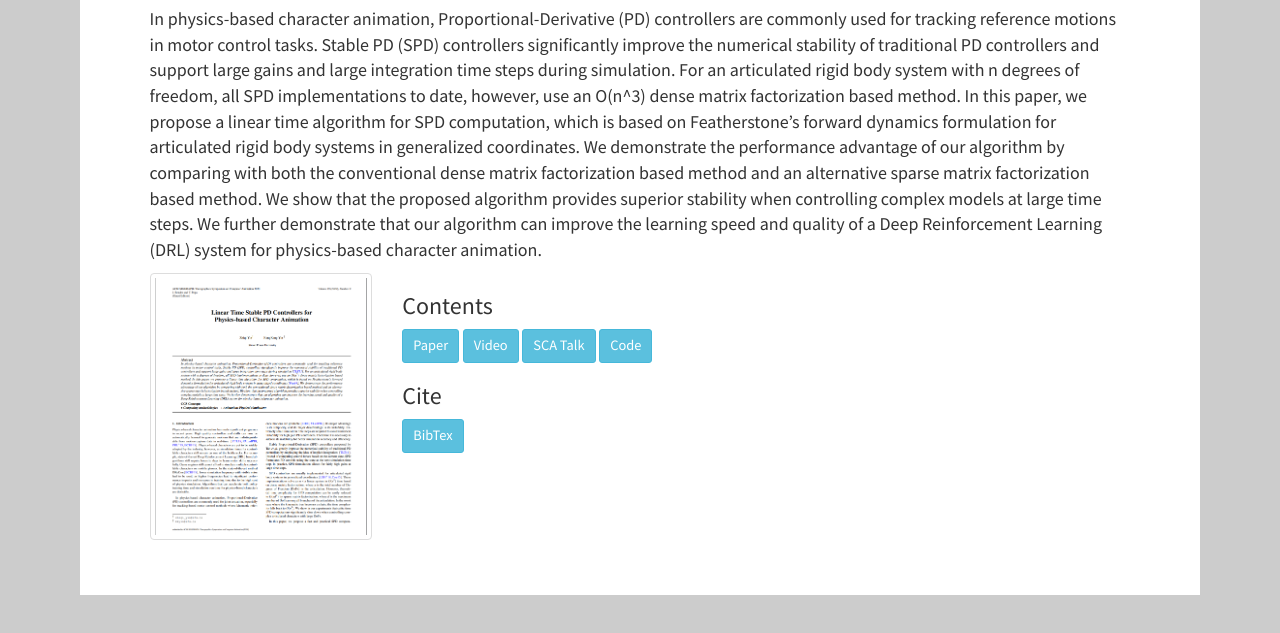
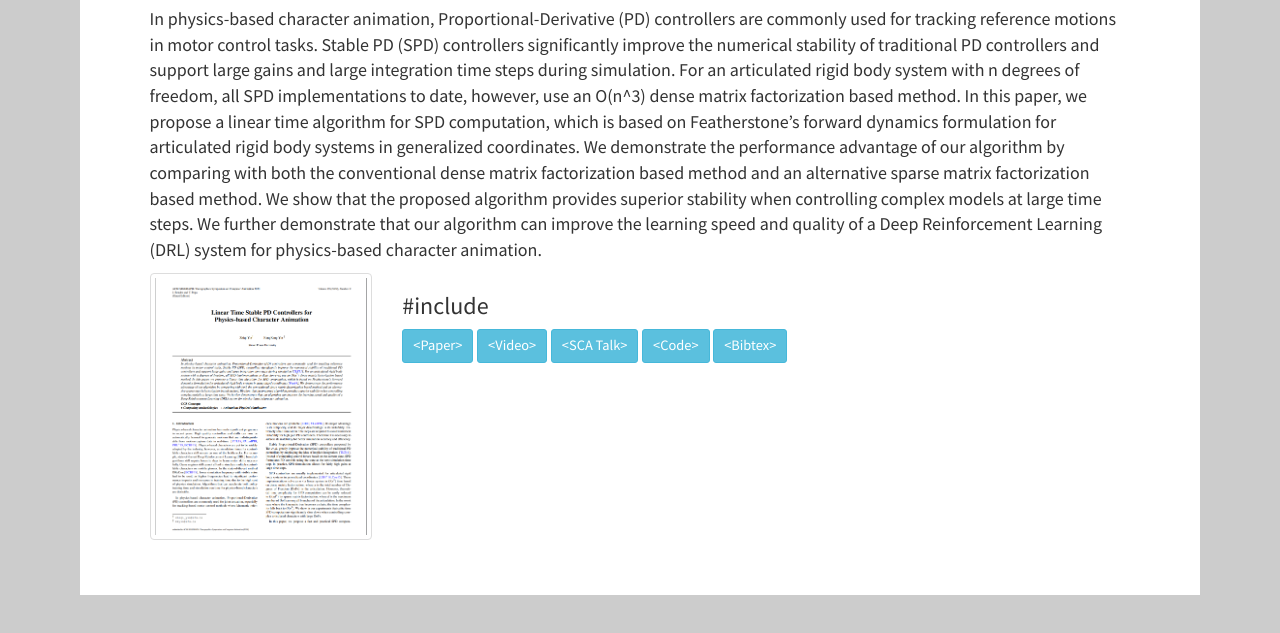
Before and after one commit to arpspoof/arpspoof.github.io, a plain HTML site: page project/spd/spd.html in a window 1280 px wide. Shown: the part 752-1385 px from the top of the page. Drawn offline with Linux system fonts and the light colour scheme.

Commit message:
code link

```diff
--- a/project/spd/spd.html
+++ b/project/spd/spd.html
@@ -81,24 +81,13 @@
         <img src="first_page.png" class="img-thumbnail" width="100%">
       </div>
       <dir class="col-xs-9" style="margin: auto">
-        <h3>Contents</h3>
+        <h3>#include</h3>
         <div>
-          <a class="btn btn-info btn-sm" href="https://www.cs.sfu.ca/~kkyin/papers/fastSPD.pdf"> Paper </a>
-          <a class="btn btn-info btn-sm" href="https://www.cs.sfu.ca/~kkyin/papers/fastSPD.mp4"> Video </a>
-          <a class="btn btn-info btn-sm" href="https://www.youtube.com/watch?v=wo7cK-DClhw"> SCA Talk </a>
-          <a class="btn btn-info btn-sm" href="https://github.com/arpspoof/MABA"> Code </a>
-        </div>
-
-        <h3>Cite</h3>
-        <b class="btn btn-info btn-sm" data-toggle="modal" data-target="#Bibtex"> BibTex </b>
-        <div id="Bibtex" class="modal fade" role="dialog">
-          <div class="modal-dialog modal-lg">
-            <div class="modal-content">
-              <div class="modal-body">
-                <iframe width="100%" scrolling="auto" frameborder="0" type="text" src="spd/bibtex.txt"></iframe>
-              </div>
-            </div>
-          </div>
+          <a class="btn btn-info btn-sm" href="https://www.cs.sfu.ca/~kkyin/papers/fastSPD.pdf"> &lt;Paper&gt; </a>
+          <a class="btn btn-info btn-sm" href="https://www.cs.sfu.ca/~kkyin/papers/fastSPD.mp4"> &lt;Video&gt; </a>
+          <a class="btn btn-info btn-sm" href="https://www.youtube.com/watch?v=wo7cK-DClhw"> &lt;SCA Talk&gt; </a>
+          <a class="btn btn-info btn-sm" href="https://github.com/arpspoof/MABA"> &lt;Code&gt; </a>
+          <a class="btn btn-info btn-sm" href="spd/bibtex.txt"> &lt;Bibtex&gt; </a>
         </div>
   </div>
   </div>
```
